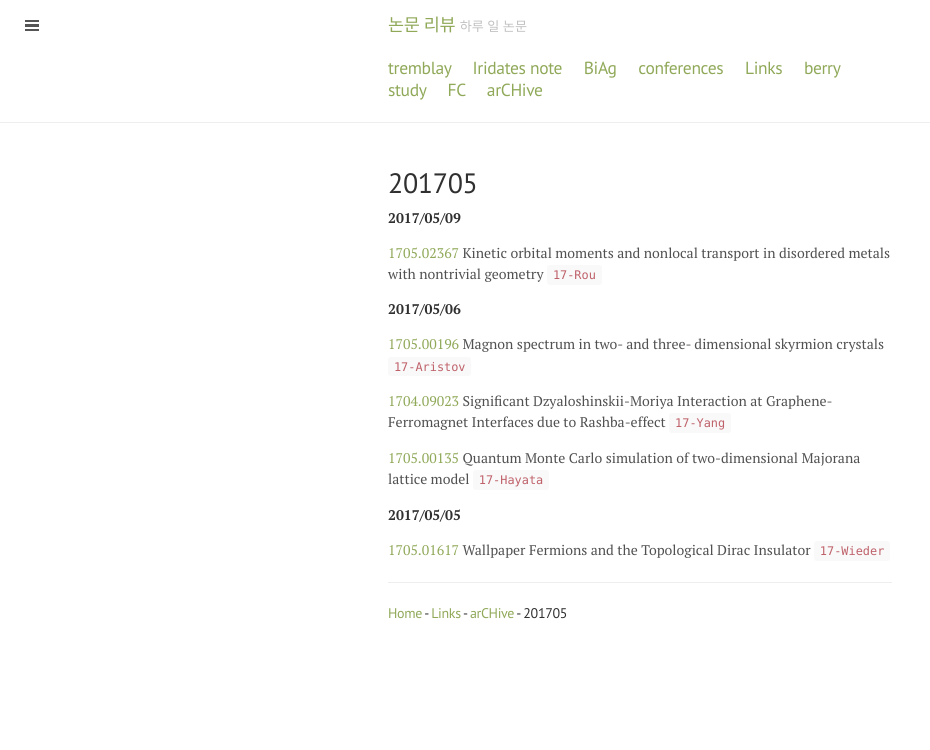
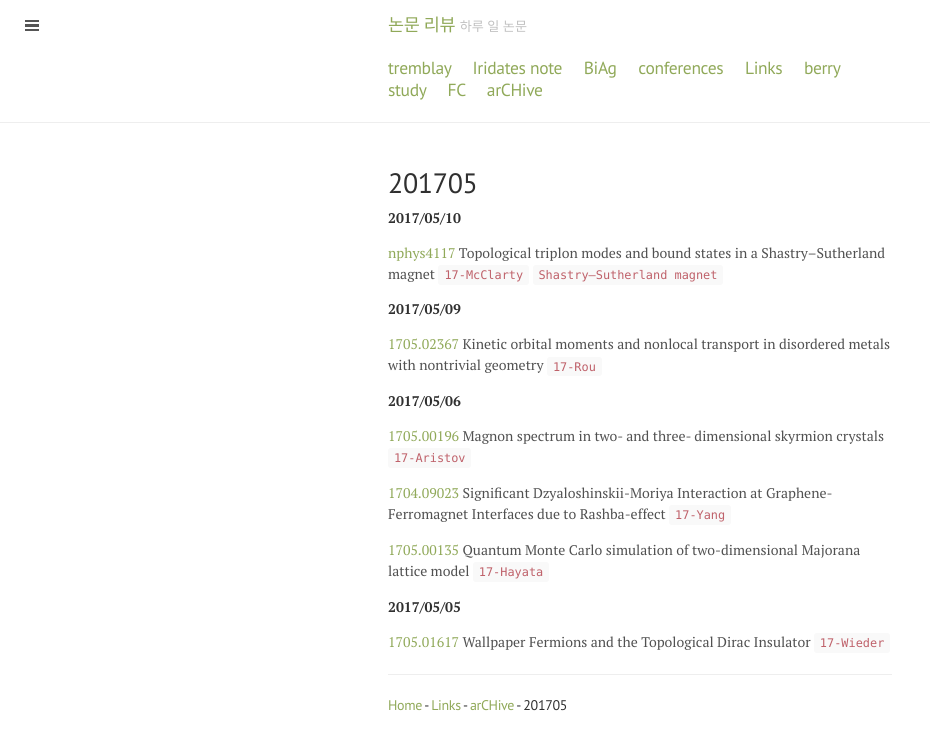
Before and after one commit to qkrwlsghdcjsworlt/work, a Jekyll site: the page built from 201705.md, in a window 1280 px wide. Shown: the top 750 px of the page, without its empty margins (0-930 px from the left). Built offline with Jekyll 4.4.1, drawn with Linux system fonts in a browser that asks for light colours.

Commit message:
“update”

```diff
--- a/201705.md
+++ b/201705.md
@@ -2,6 +2,10 @@
 layout: page
 title: 201705
 ---
+
+__2017/05/10__
+
+[nphys4117](http://www.nature.com/nphys/journal/vaop/ncurrent/full/nphys4117.html) Topological triplon modes and bound states in a Shastry–Sutherland magnet `17-McClarty` `Shastry–Sutherland magnet`
 
 __2017/05/09__
 
```
